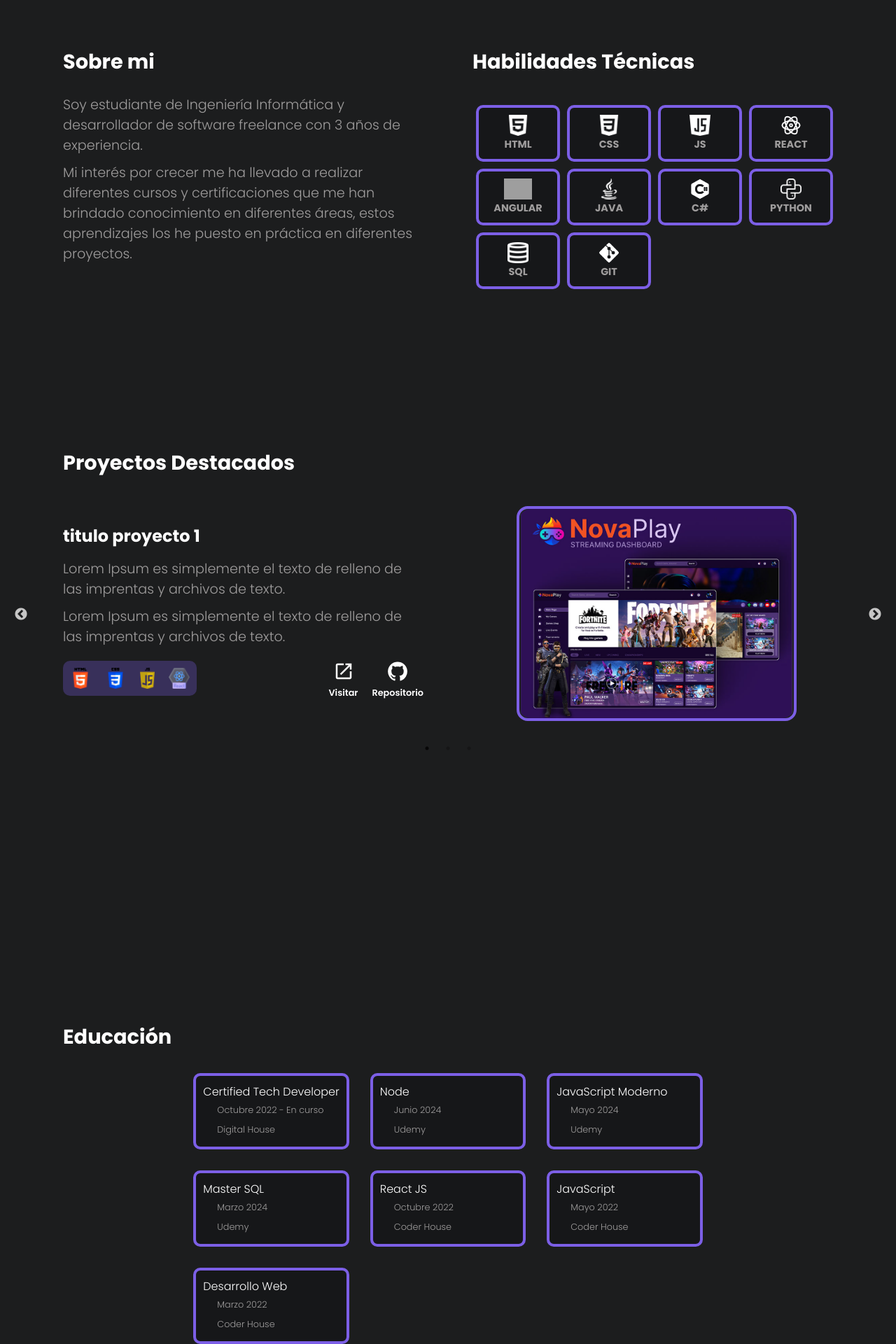
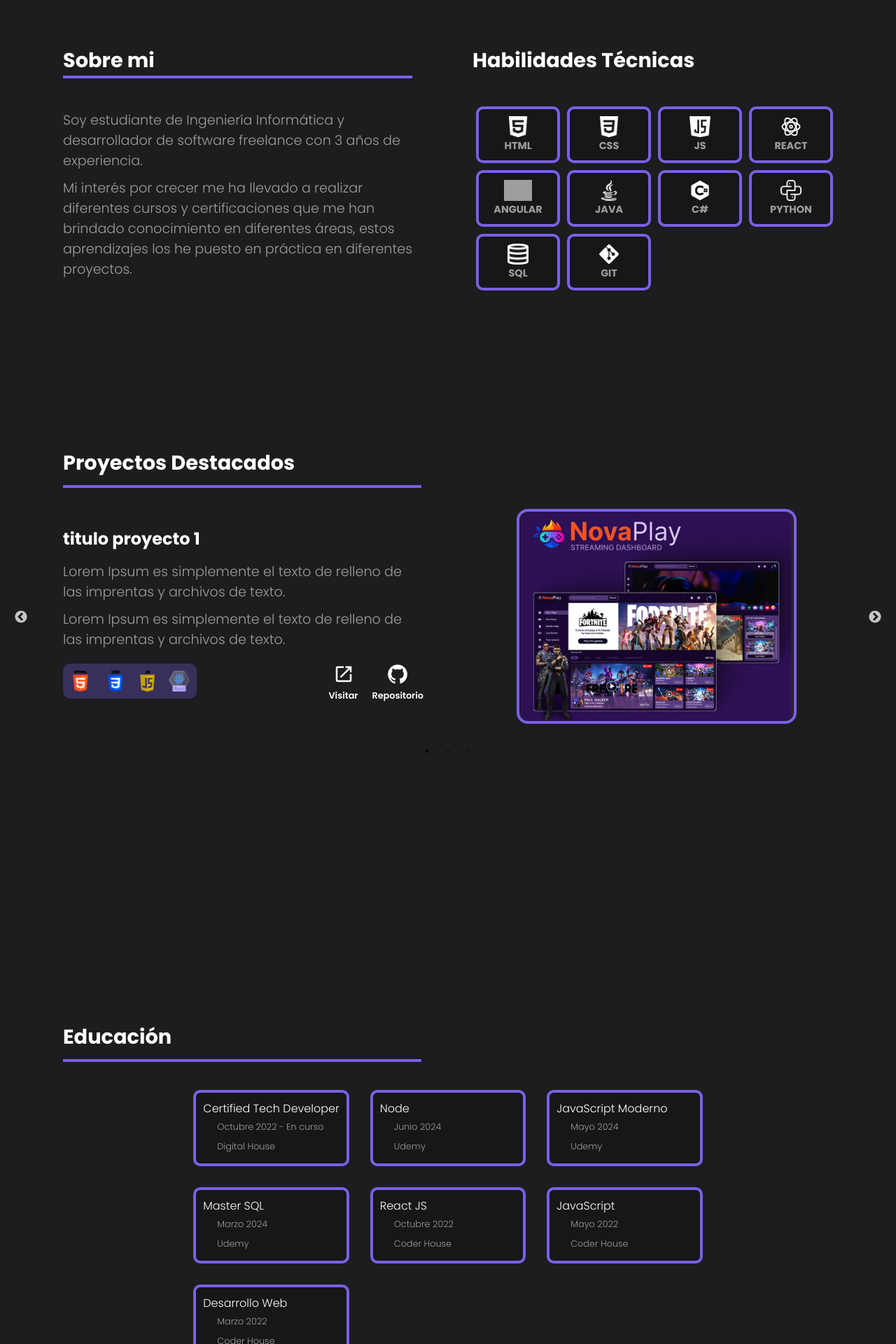
Before and after one commit to anthonysilvac91/portfolioAS, a React (Vite) app: page / in a window 1280 px wide. Shown: the part 940-2860 px from the top of the page at 70% size. Built offline with nearby package versions, Linux system fonts and the light colour scheme; grey boxes are pictures that could not be loaded.

Commit message:
se agregan algunos estilos adicionales

```diff
--- a/src/Components/About/About.css
+++ b/src/Components/About/About.css
@@ -55,6 +55,8 @@
     border-radius: 10px;
     padding: 10px;
 }
+
+
 
 @media screen and (min-width: 425px){
 
@@ -147,6 +149,14 @@
 
     .about{
         height: 90vh;
+    }
+
+    .card-about-content{
+        margin-top: 20px;
+    }
+
+    .card-title .underline{
+        width: 95%;
     }
 
 
--- a/src/Components/About/About.jsx
+++ b/src/Components/About/About.jsx
@@ -9,7 +9,7 @@ const About = () => {
     return(
         <div className='about'>
             <div className='card-title'>
-            <h1>Sobre mi</h1>
+            <h1 className='underline'>Sobre mi</h1>
             <h2 className='desk'>Habilidades Técnicas</h2>
             </div>
 
--- a/src/Components/Education/Education.css
+++ b/src/Components/Education/Education.css
@@ -74,6 +74,10 @@
         height: 100vh;
     }
 
+    .education-container{
+        margin-top: 40px;
+    }
+
 
 }
 
--- a/src/Components/Education/Education.jsx
+++ b/src/Components/Education/Education.jsx
@@ -6,7 +6,7 @@ const Education = () => {
   return (
 
   <div className='education'>
-  <h1>Educación</h1>
+  <h1 className='underline'>Educación</h1>
   <div className='education-container'>
 
 
--- a/src/Components/Project/Project.jsx
+++ b/src/Components/Project/Project.jsx
@@ -16,7 +16,7 @@ const Project = () => {
 
   return (
     <div className='project'>
-      <h1>Proyectos Destacados</h1>
+      <h1 className='underline'>Proyectos Destacados</h1>
       <div className='project-container'>
         <Slider {...settings}>
         {projects.map((project, index)=>(
--- a/src/index.css
+++ b/src/index.css
@@ -6,6 +6,8 @@
   font-weight: 300;
   font-style: normal;
 }
+
+
 
 body{
   background-color: #1C1D1E;
@@ -115,6 +117,12 @@ button:hover{
 
   }
 
+  .underline{
+    border-bottom: 4px solid #7C5FE6;
+    width: 40%;
+
+  }
+
   h1{
     padding: 10px 0px;
     margin-left: 90px;
```
